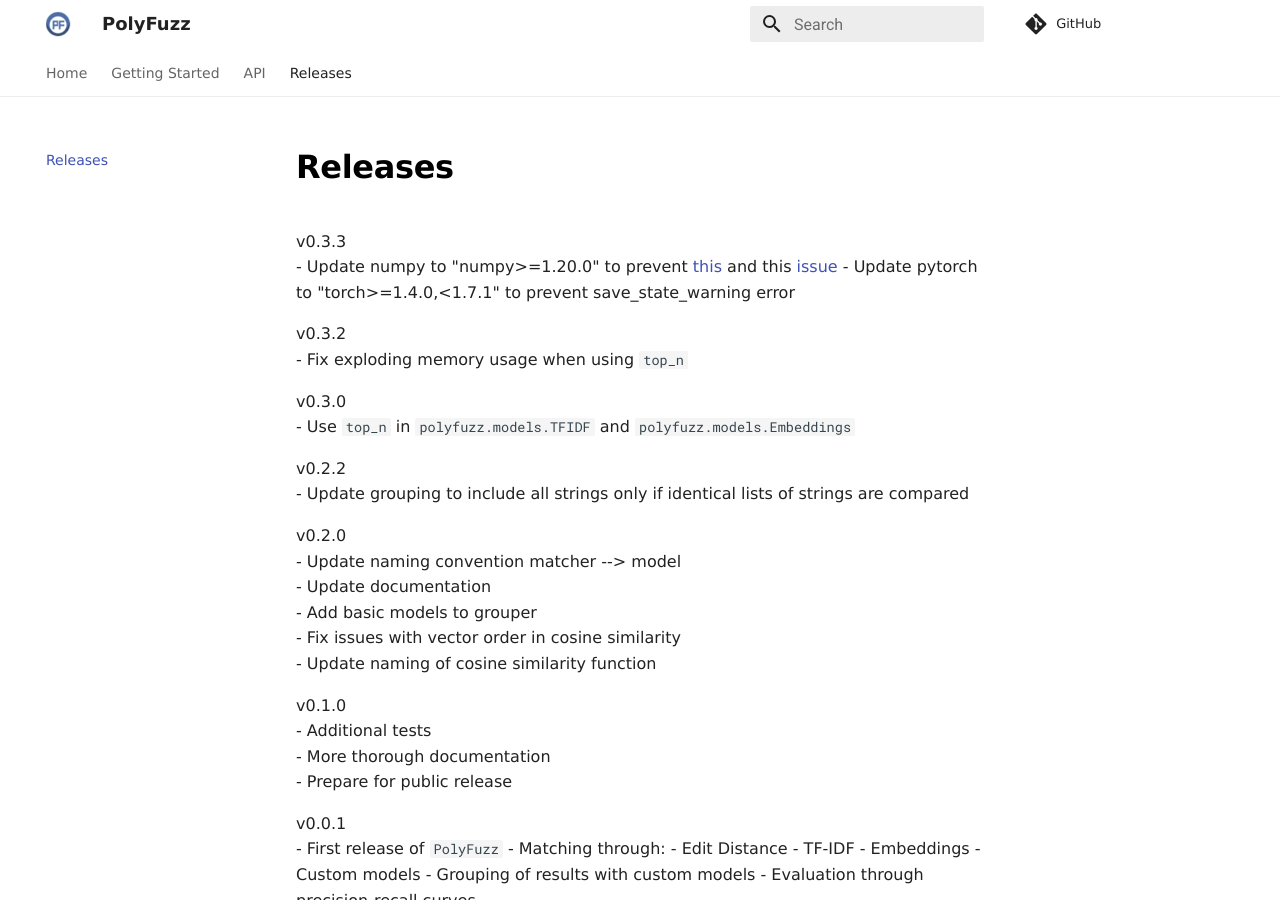
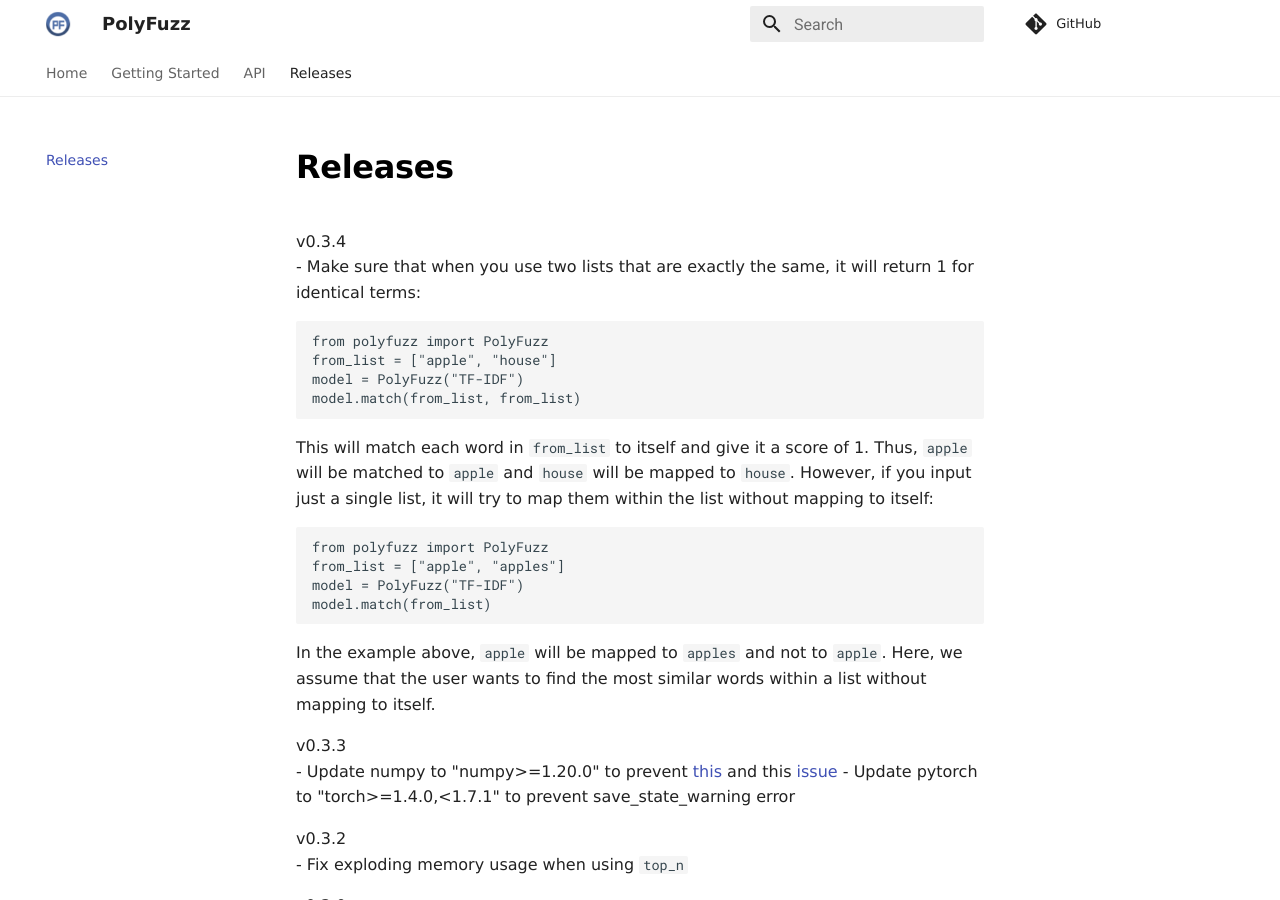
Before and after one commit to MaartenGr/PolyFuzz, an MkDocs documentation site: the page built from docs/releases.md, in a window 1280 px wide and 900 px high. Built offline with MkDocs 1.6.1 and Material for MkDocs 9.7.7, drawn with Linux system fonts in a browser that asks for light colours; comment, search, counter and statistics services are not loaded.

Commit message:
v0.3.4 (#30)
* Fix duplicate lists not mapping

````diff
--- a/docs/releases.md
+++ b/docs/releases.md
@@ -1,3 +1,27 @@
+v0.3.4
+- Make sure that when you use two lists that are exactly the same, it will return 1 for identical terms:
+
+```python
+from polyfuzz import PolyFuzz
+from_list = ["apple", "house"]
+model = PolyFuzz("TF-IDF")
+model.match(from_list, from_list)
+```
+
+This will match each word in `from_list` to itself and give it a score of 1. Thus, `apple` will be matched to `apple` and
+`house` will be mapped to `house`. However, if you input just a single list, it will try to map them within the list without
+mapping to itself:
+
+```python
+from polyfuzz import PolyFuzz
+from_list = ["apple", "apples"]
+model = PolyFuzz("TF-IDF")
+model.match(from_list)
+```
+
+In the example above, `apple` will be mapped to `apples` and not to `apple`. Here, we assume that the user wants to
+find the most similar words within a list without mapping to itself.
+
 v0.3.3
 - Update numpy to "numpy>=1.20.0" to prevent [this](https://github.com/MaartenGr/PolyFuzz/issues/23) and this [issue](https://github.com/MaartenGr/PolyFuzz/issues/21)
 - Update pytorch to "torch>=1.4.0,<1.7.1" to prevent save_state_warning error
--- a/polyfuzz/__init__.py
+++ b/polyfuzz/__init__.py
@@ -1,2 +1,2 @@
 from .polyfuzz import PolyFuzz
-__version__ = "0.3.3"
+__version__ = "0.3.4"
--- a/setup.py
+++ b/setup.py
@@ -37,7 +37,7 @@ with open("README.md", "r") as fh:
 setup(
     name="polyfuzz",
     packages=find_packages(exclude=["notebooks", "docs"]),
-    version="0.3.3",
+    version="0.3.4",
     author="Maarten Grootendorst",
     author_email="maartengrootendorst@gmail.com",
     description="PolyFuzz performs fuzzy string matching, grouping, and evaluation.",
````
Also changed, not shown: README.md (+3 -1 lines), docs/tutorial/datasets/datasets.md (+5 -3 lines), 8 other files.
